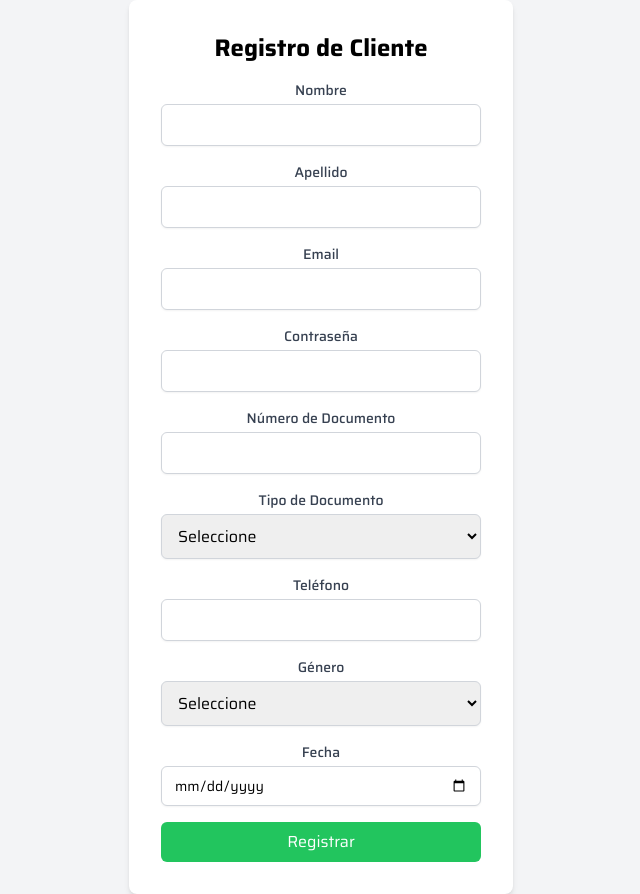
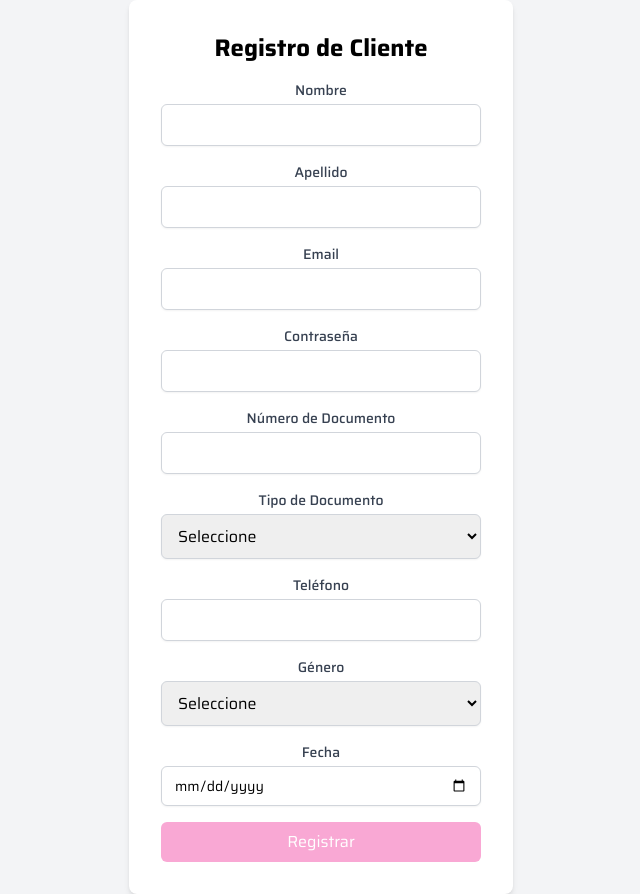
Before and after one commit to EstudioLauraVargas/ELV, a React (Vite) app in the folder laura-front/: page /register in a window 1280 px wide. Shown: the whole page, without its empty margins (319-959 px from the left). Built offline with nearby package versions, Linux system fonts and the light colour scheme; no server answers; a web font is replaced by a local one.

Commit message:
Funcionando registro en back y front

```diff
--- a/laura-front/src/components/pages/auth/Register.jsx
+++ b/laura-front/src/components/pages/auth/Register.jsx
@@ -7,7 +7,7 @@ import { useNavigate } from 'react-router-dom';
 const Register = () => {
   const [formData, setFormData] = useState({
     name: '',
-    last_name: '',
+    lastName: '',
     email: '',
     password: '',
     document: '',
@@ -66,8 +66,8 @@ const Register = () => {
             <label className="block text-sm font-medium text-gray-700">Apellido</label>
             <input
               type="text"
-              name="last_name"
-              value={formData.last_name}
+              name="lastName"
+              value={formData.lastName}
               onChange={handleChange}
               className="mt-1 block w-full px-3 py-2 border border-gray-300 rounded-md shadow-sm"
               required
@@ -171,7 +171,7 @@ const Register = () => {
           )}
           <button
             type="submit"
-            className="w-full bg-green-500 text-white py-2 px-4 rounded-md hover:bg-green-600"
+            className="w-full bg-pink-300 text-white py-2 px-4 rounded-md hover:bg-green-600"
             disabled={loading}
           >
             {loading ? 'Registrando...' : 'Registrar'}
```
